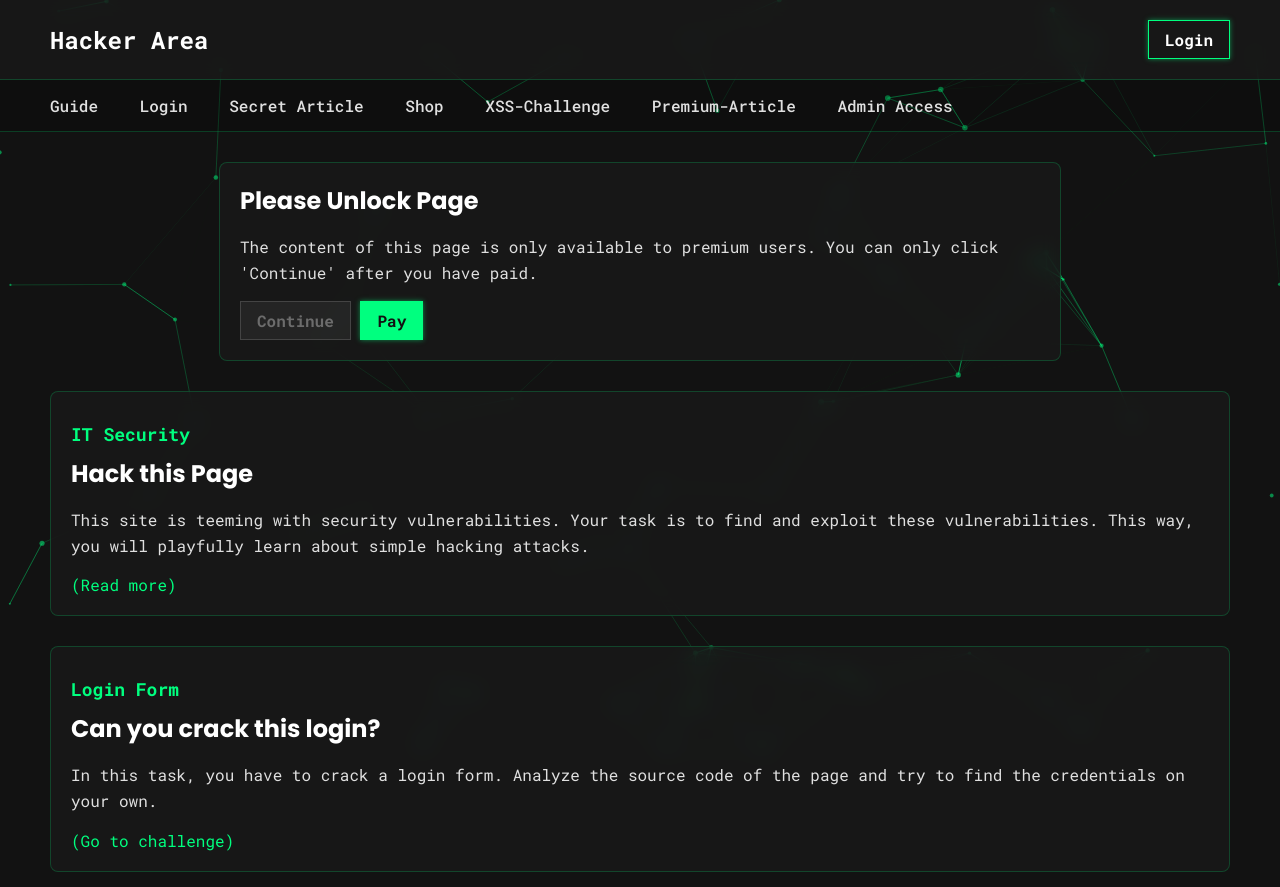
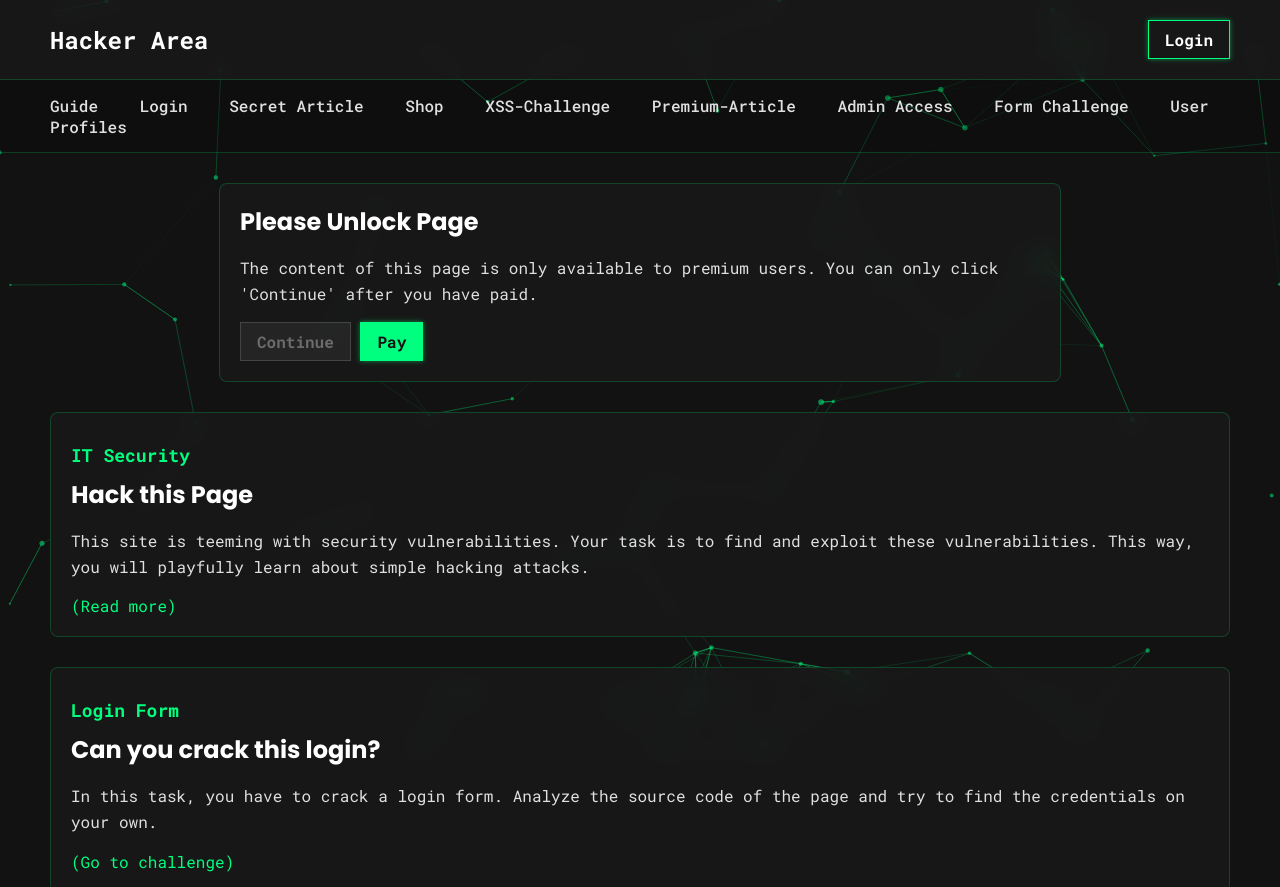
Before and after one commit to Hungryy2K/TryToHack, a plain HTML site: page index.html in a window 1280 px wide. Shown: the top 887 px of the page. Drawn offline with nearby package versions, Linux system fonts and the light colour scheme.

Commit message:
Update header.html

```diff
--- a/templates/header.html
+++ b/templates/header.html
@@ -2,7 +2,6 @@
     <a href="index.html">Hacker Area</a>
     <a class="button" href="login.html">Login </a>
 </header>
-
 <div class="quicklinks">
     <a href="index.html">Guide</a>
     <a href="login.html">Login</a>
@@ -11,4 +10,6 @@
     <a href="xss.html">XSS-Challenge</a>
     <a href="premium.html">Premium-Article</a>
     <a href="admin.html">Admin Access</a>
+    <a href="disabled-form.html">Form Challenge</a>
+    <a href="profile.html?user_id=1">User Profiles</a>
 </div>
```
